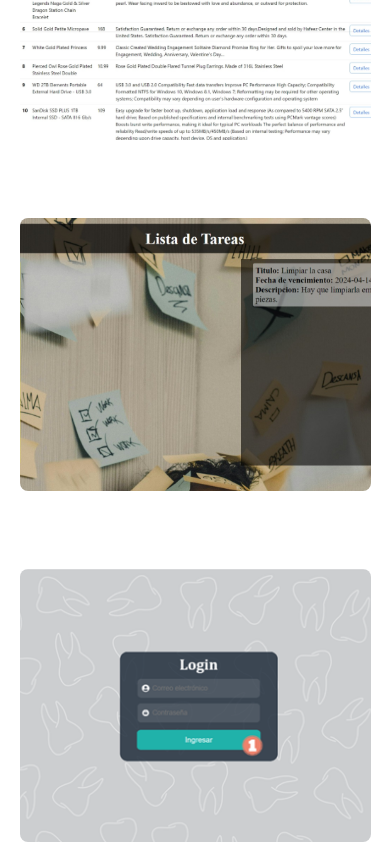
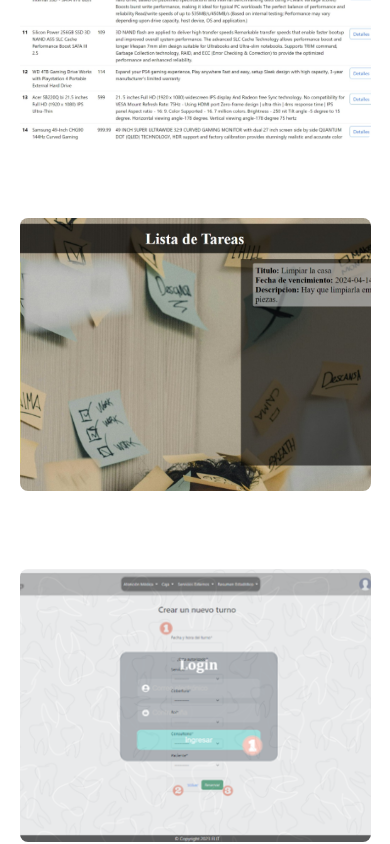
Before and after one commit to GastonCamu/PortFolio, an Angular app: page / in a window 390 px wide. Shown: the part 1156-2000 px from the top of the page. Built offline with nearby package versions, Linux system fonts and the light colour scheme.

Commit message:
se aceleraron las animaciones en mobile

```diff
--- a/src/app/components/home/home.component.scss
+++ b/src/app/components/home/home.component.scss
@@ -389,19 +389,19 @@ div.tecnologias-aprendidas {
                 background-image: url(..//..//..//assets/img/P-DentCorp/1.png);
                 background-size: cover;
                 background-position: center;
-                animation: P-DentCorp-A 15s forwards infinite 5s;
+                animation: P-DentCorp-A 15s forwards infinite 4s;
                 p {
-                    animation: P-Animation-Text 15s forwards infinite 5s;
+                    animation: P-Animation-Text 15s forwards infinite 4s;
                 }
             }
             div.P-SistemaProductos {
                 background-image: url(..//..//..//assets/img/P-SistemaProductos/P-SistemaProductos1.png);
                 background-size: cover;
                 background-position: center;
-                animation: P-SistemaProductos-A 15s forwards infinite 5s;
+                animation: P-SistemaProductos-A 15s forwards infinite 4s;
 
                 p {
-                    animation: P-Animation-Text 15s forwards infinite 5s;
+                    animation: P-Animation-Text 15s forwards infinite 4s;
                 }
             }
             div.P-SaltaVincula {
@@ -409,16 +409,16 @@ div.tecnologias-aprendidas {
                 background-size: contain;
                 background-position: center;
                 background-color: rgb(87, 87, 87);
-                animation: P-SaltaVincula-A 15s forwards infinite 5s;
+                animation: P-SaltaVincula-A 15s forwards infinite 4s;
                 p {
-                    animation: P-Animation-Text 15s forwards infinite 6s;
+                    animation: P-Animation-Text 15s forwards infinite 5s;
                 }
             }
             div.desktop {
-                animation: P-Animation 15s forwards infinite 5s;
+                animation: P-Animation 15s forwards infinite 4s;
 
                 p {
-                    animation: P-Animation-Text 15s forwards infinite 5s;
+                    animation: P-Animation-Text 15s forwards infinite 4s;
                 }
             }
         }
@@ -460,12 +460,12 @@ div.tecnologias-aprendidas {
             div.tecnologia-contenedor:hover {
                 img {
                     transition: width 1500ms, height 1500ms;
-                    width: 7vw;
-                    height: 7vw;
+                    width: 12vw;
+                    height: 12vw;
                 }
                 p {
                     transition: font-size 1500ms;
-                    font-size: 1.8vw;
+                    font-size: 6vw;
                 }
             }
         }
```
